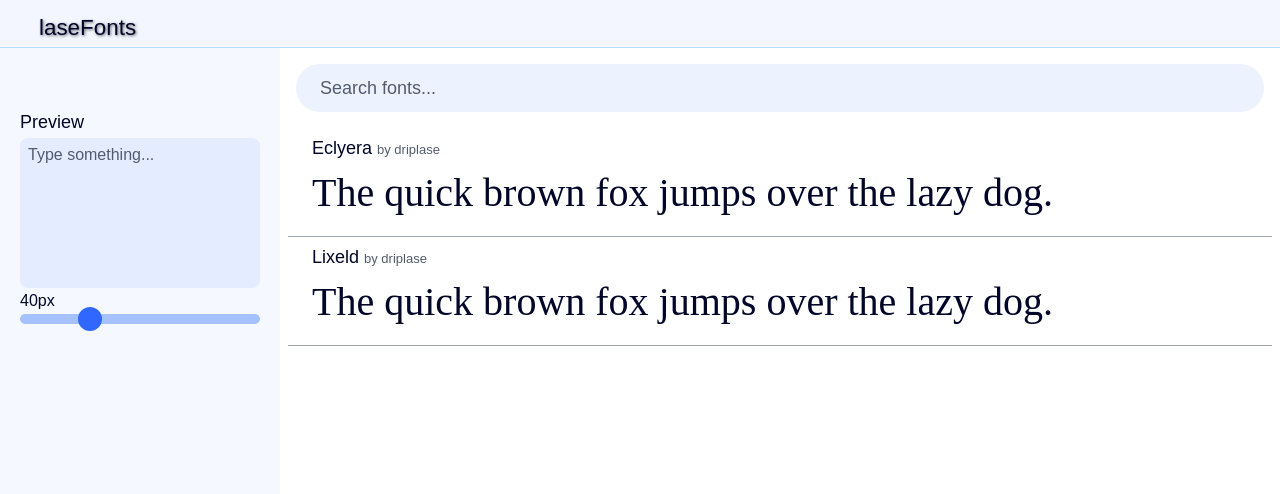
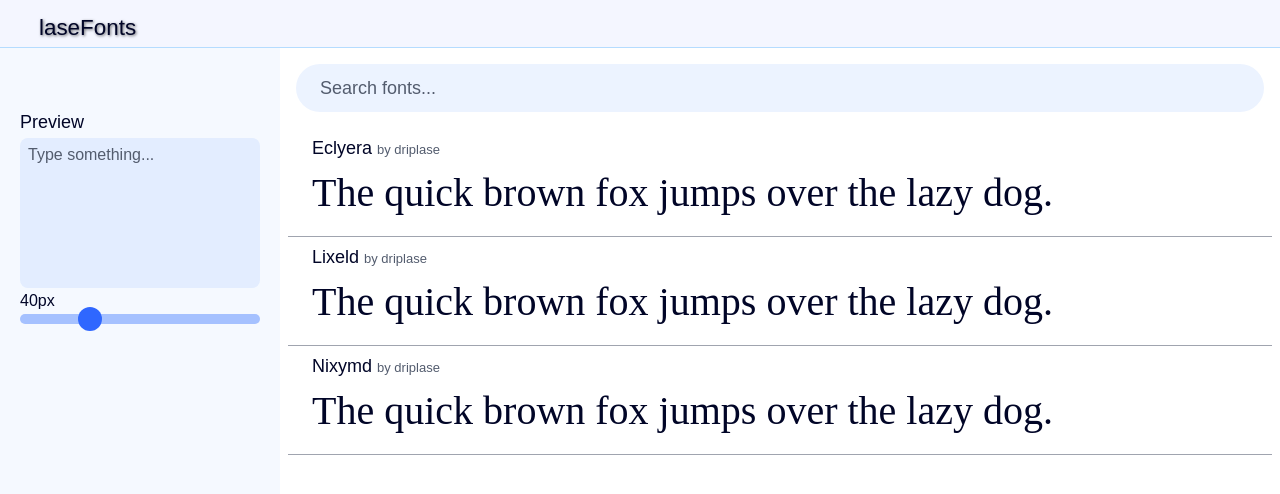
Before and after one commit to driplase/fonts, a Nuxt app: page / in a window 1280 px wide. Shown: the top 494 px of the page. Built offline with nearby package versions, Linux system fonts and the light colour scheme.

Commit message:
nixydｍ

```diff
--- a/data/fonts.json
+++ b/data/fonts.json
@@ -1,12 +1,17 @@
 [
   {
     "fontName": "Eclyera",
-    "fontPath": "/assets/fonts/eclyera.ttf",
+    "fontPath": "https://cdn.jsdelivr.net/gh/ixbw/eclyera@v0.5/eclyera.woff2",
     "author": "driplase"
   },
   {
     "fontName": "Lixeld",
-    "fontPath": "/assets/fonts/lixeld.ttf",
+    "fontPath": "https://cdn.jsdelivr.net/gh/ixbw/lixeld@v1.2/lixeld.woff2",
+    "author": "driplase"
+  },
+  {
+    "fontName": "Nixymd",
+    "fontPath": "https://cdn.jsdelivr.net/gh/ixbw/nixymd@v1.0/Nixymd.ttf",
     "author": "driplase"
   }
 ]
--- a/data/sampleText.json
+++ b/data/sampleText.json
@@ -45,7 +45,9 @@
   ],
   "ja": [
     "夕日が沈んで、空がオレンジ色に染まった。",
-    "彼は私に何か伝えようとしたが、私にはなにもわからなかった。"
+    "彼は私に何か伝えようとしたが、私にはなにもわからなかった。",
+    "彼が夜空の綺麗な星を見ている間に、私はこっそりゲームをした。",
+    "じかんをたいせつにしないとあとからこうかいするよ！"
   ],
   "kr": [
     "해가 지고, 거리는 점점 조용해졌다."
--- a/nuxt.config.ts
+++ b/nuxt.config.ts
@@ -5,7 +5,7 @@ export default defineNuxtConfig({
     "data": "/<srcDir>/data",
   },
   css: [
-    'assets/main.css'
+    '/assets/main.css'
   ],
   compatibilityDate: '2024-11-01',
   devtools: { enabled: true }
```
